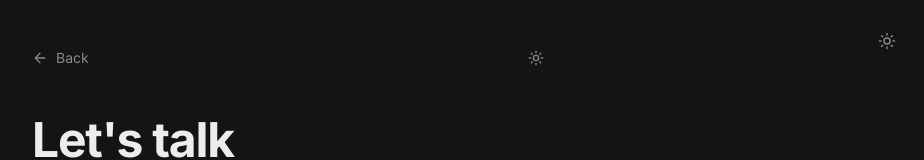
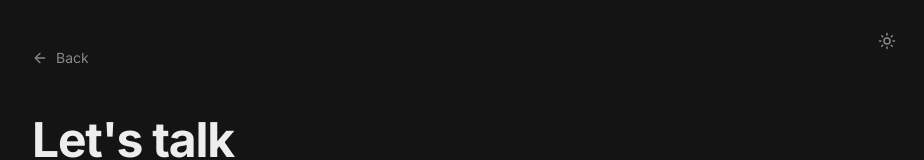
Before and after one commit to peraltafederico/portfolio, a React (Vite) app: page /contact in a window 1280 px wide. Shown: the top 160 px of the page, without its empty margins (352-1276 px from the left). Built offline with nearby package versions, Linux system fonts and the light colour scheme.

Commit message:
fix: remove duplicate theme toggle from contact page

```diff
--- a/src/pages/Contact.tsx
+++ b/src/pages/Contact.tsx
@@ -1,6 +1,6 @@
 import { useState, useEffect, useRef } from 'react'
 import { useNavigate } from '@tanstack/react-router'
-import { ArrowLeft, Check, Sun, Moon } from 'lucide-react'
+import { ArrowLeft, Check } from 'lucide-react'
 import { gsap } from '../hooks/useGsap'
 import { useTheme } from '../layouts/RootLayout'
 
@@ -17,7 +17,7 @@ const companies = [
 ]
 
 export function Contact() {
-  const { dark, setDark } = useTheme()
+  const { dark } = useTheme()
   const navigate = useNavigate()
   const pageRef = useRef<HTMLDivElement>(null)
   const formRef = useRef<HTMLFormElement>(null)
@@ -152,13 +152,6 @@ export function Contact() {
             <ArrowLeft size={16} />
             Back
           </button>
-          <button
-            onClick={() => setDark(!dark)}
-            className="transition-all duration-200 hover:opacity-70 cursor-pointer"
-            style={{ color: mutedColor }}
-          >
-            {dark ? <Sun size={16} /> : <Moon size={16} />}
-          </button>
         </div>
 
         <h1
```
